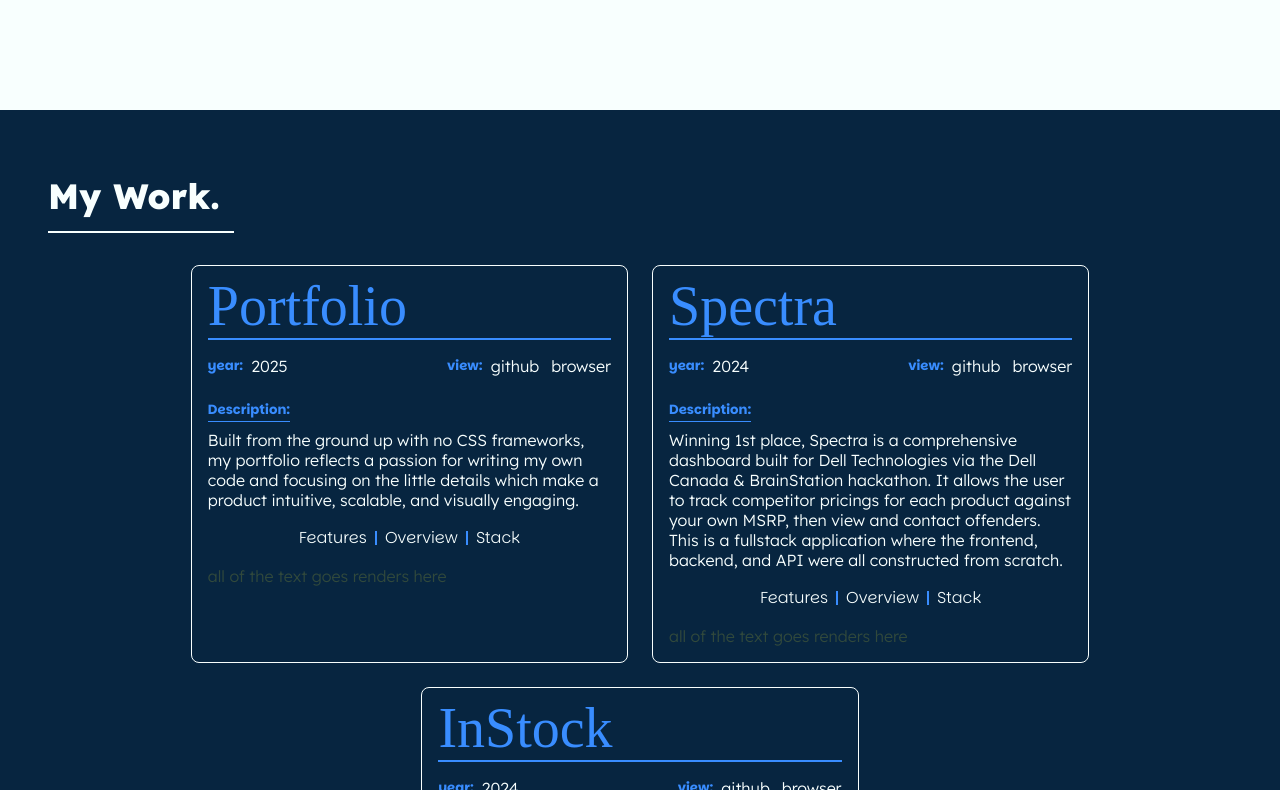
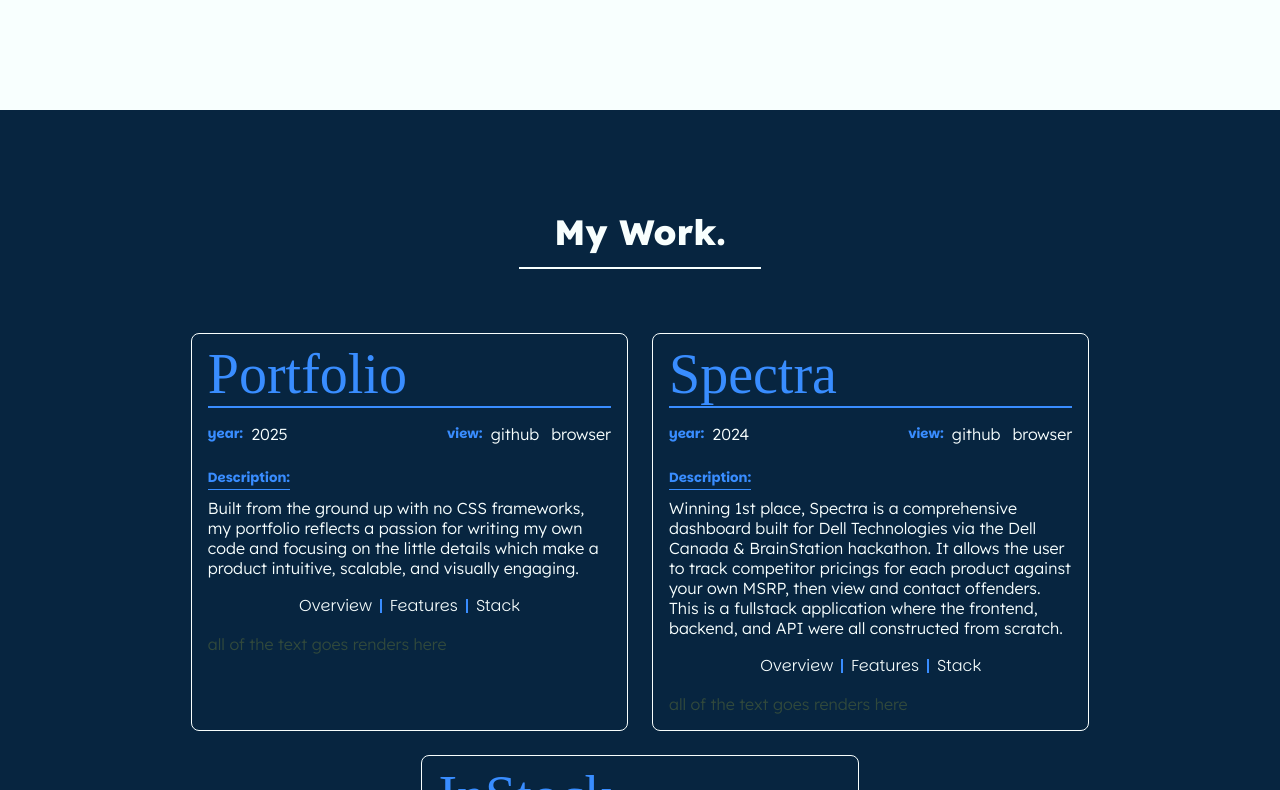
Before and after one commit to nickdoucette24/portfolio, a React (Create React App) app in the folder client/: page / in a window 1280 px wide. Shown: the part 1670-2460 px from the top of the page. Built offline with nearby package versions, Linux system fonts and the light colour scheme; a web font is replaced by a local one.

Commit message:
footer done, wrong branch.

```diff
--- a/client/src/components/Footer/Footer.js
+++ b/client/src/components/Footer/Footer.js
@@ -1,7 +1,23 @@
+import heartIcon from "../../assets/icons/heart-check.svg";
 import "./Footer.scss";
 
 const Footer = () => {
-  return <div>Footer</div>;
+  return (
+    <div className="footer">
+      <hr className="footer__divider" />
+      <div className="footer-container">
+        <div className="footer-container__icons">hi</div>
+        <p className="footer-container__copyright">
+          Handcrafted by me | Nicholas Doucette © 2025
+        </p>
+        <div className="footer-container__outro">
+          <p className="footer-container__made-with">Made with</p>
+          <img className="footer-container__heart-icon" src={heartIcon} />
+          <p className="footer-container__love">Love</p>
+        </div>
+      </div>
+    </div>
+  );
 };
 
 export default Footer;
--- a/client/src/components/Footer/Footer.scss
+++ b/client/src/components/Footer/Footer.scss
@@ -1,2 +1,81 @@
 @use "../../sass/partials/variables" as *;
 @use "../../sass/partials/mixins" as *;
+
+.footer {
+  background-color: $cloud;
+  width: 100%;
+  display: flex;
+  flex-direction: column;
+  align-items: center;
+
+  &__divider {
+    border: none;
+    border-top: 1px solid rgb(227, 227, 227);
+    width: 100%;
+  }
+}
+
+.footer-container {
+  display: flex;
+  flex-direction: column;
+  align-items: center;
+
+  &__icons {
+    margin: 3rem 0 1rem 0;
+  }
+
+  &__copyright {
+    @include p3;
+    font-family: Europa Light;
+  }
+
+  &__outro {
+    display: flex;
+    align-items: center;
+    margin: 1rem 0 4rem 0;
+  }
+
+  &__made-with {
+    @include p3;
+    font-family: Europa Light;
+  }
+
+  &__heart-icon {
+    width: 2rem;
+    margin: 0 0.25rem;
+    cursor: pointer;
+    transition: animation 0.3s ease;
+
+    &:hover {
+      animation: heartbeat 0.9s infinite;
+    }
+  }
+
+  &__love {
+    @include p2;
+    font-family: Europa bold;
+  }
+}
+
+// ? Keyframe Animations
+// Heartbeat animation for the /forthedogs link icon
+@keyframes heartbeat {
+  0% {
+    transform: scale(1);
+  }
+  20% {
+    transform: scale(1.15);
+  }
+  40% {
+    transform: scale(1);
+  }
+  60% {
+    transform: scale(1.15);
+  }
+  80% {
+    transform: scale(1);
+  }
+  100% {
+    transform: scale(1);
+  }
+}
--- a/client/src/components/Header/Header.scss
+++ b/client/src/components/Header/Header.scss
@@ -316,26 +316,3 @@
   filter: invert(52%) sepia(86%) saturate(3741%) hue-rotate(204deg)
     brightness(91%) contrast(92%);
 }
-
-// ? Keyframe Animations
-// Heartbeat animation for the /forthedogs link icon
-@keyframes heartbeat {
-  0% {
-    transform: scale(1);
-  }
-  20% {
-    transform: scale(1.1);
-  }
-  40% {
-    transform: scale(1);
-  }
-  60% {
-    transform: scale(1.1);
-  }
-  80% {
-    transform: scale(1);
-  }
-  100% {
-    transform: scale(1);
-  }
-}
--- a/client/src/components/ProjectCard/ProjectCard.js
+++ b/client/src/components/ProjectCard/ProjectCard.js
@@ -41,9 +41,9 @@ const ProjectCard = ({ title, description, year, browser, github }) => {
           <h5 className="project-card__label">Description:</h5>
           <p className="project-card__description">{description}</p>
           <ul className="project-card__mobile-nav">
+            <li className="project-card__mobile-nav--item">Overview</li>
+            <hr className="project-card__mobile-nav--divider" />
             <li className="project-card__mobile-nav--item">Features</li>
-            <hr className="project-card__mobile-nav--divider" />
-            <li className="project-card__mobile-nav--item">Overview</li>
             <hr className="project-card__mobile-nav--divider" />
             <li className="project-card__mobile-nav--item">Stack</li>
           </ul>
--- a/client/src/components/ProjectsSection/ProjectsSection.js
+++ b/client/src/components/ProjectsSection/ProjectsSection.js
@@ -1,9 +1,10 @@
-import { useState } from "react";
+import { useState, useRef } from "react";
 import ProjectCard from "../../components/ProjectCard/ProjectCard";
 import "./ProjectsSection.scss";
 
 const ProjectsSection = () => {
   const [showAll, setShowAll] = useState(false);
+  const containerRef = useRef(null);
   const projects = [
     {
       id: 1,
@@ -104,14 +105,32 @@ const ProjectsSection = () => {
 
   const handleShowMore = () => {
     setShowAll((prevState) => !prevState);
+    scrollToBottom();
   };
 
   const displayed = showAll ? projects : projects.slice(0, 3);
 
+  const scrollToBottom = () => {
+    // Use setTimeout to ensure DOM updates before scrolling
+    setTimeout(() => {
+      if (containerRef.current) {
+        const offsetTop = containerRef.current.offsetTop;
+        const containerHeight = containerRef.current.offsetHeight;
+
+        window.scrollTo({
+          top: offsetTop + containerHeight - window.innerHeight + 48,
+          behavior: "smooth",
+        });
+      }
+    }, 0);
+  };
+
   return (
-    <div className="projects">
-      <h2 className="projects__heading">My Work.</h2>
-      <hr className="projects__divider" />
+    <div className="projects" ref={containerRef}>
+      <div className="projects__heading-container">
+        <h2 className="projects__heading">My Work.</h2>
+        <hr className="projects__divider" />
+      </div>
       <div className="projects-container">
         {displayed.map((project) => (
           <ProjectCard
--- a/client/src/components/ProjectsSection/ProjectsSection.scss
+++ b/client/src/components/ProjectsSection/ProjectsSection.scss
@@ -4,10 +4,12 @@
 .projects {
   display: flex;
   flex-direction: column;
+  align-content: center;
   max-width: 45rem;
 
   @include laptop {
     max-width: 71.5rem;
+    align-items: center;
   }
 
   @include desktop {
@@ -21,21 +23,37 @@
     margin: 1rem 0 0 0;
   }
 
+  &__heading-container {
+    display: flex;
+    flex-direction: column;
+    width: 100%;
+
+    @include tablet {
+      padding: 0 2.25rem;
+    }
+
+    @include laptop {
+      padding: 0 2.75rem;
+      align-items: center;
+    }
+  }
+
   &__divider {
-    width: 8rem;
-    margin: 0.5rem 0;
+    width: 9rem;
+    margin: 0.5rem 0 1.5rem 0;
     border: 1px solid $cloud;
 
     @include mobile {
-      width: 8.5rem;
+      width: 9.5rem;
     }
 
     @include tablet {
-      width: 10rem;
+      width: 12rem;
+      margin-bottom: 2.5rem;
     }
 
     @include laptop {
-      width: 11.5rem;
+      width: 15rem;
     }
   }
 
@@ -53,6 +71,7 @@
     transition: transform 0.2s ease, color 0.3s ease-in-out,
       font-weight 0.3s ease-in-out;
     border: none;
+    margin-top: 3rem;
 
     @include laptop {
       margin-top: 2rem;
--- a/client/src/pages/LandingPage/LandingPage.js
+++ b/client/src/pages/LandingPage/LandingPage.js
@@ -5,34 +5,70 @@ import ProjectsSection from "../../components/ProjectsSection/ProjectsSection";
 import ContactSection from "../../components/ContactSection/ContactSection";
 import HeroCanvas from "../../components/HeroCanvas/HeroCanvas";
 import HeroSection from "../../components/HeroSection/HeroSection";
+import Footer from "../../components/Footer/Footer";
 import "./LandingPage.scss";
 
 const LandingPage = () => {
   const [isAboutVisible, setIsAboutVisible] = useState(false);
+  const [isProjectsVisible, setIsProjectsVisible] = useState(false);
+  const [isContactVisible, setIsContactVisible] = useState(false);
   const aboutSectionRef = useRef(null);
+  const projectsSectionRef = useRef(null);
+  const contactSectionRef = useRef(null);
 
   useEffect(() => {
+    const observerCallback = (entries, observer) => {
+      entries.forEach((entry) => {
+        if (entry.target === aboutSectionRef.current && entry.isIntersecting) {
+          setIsAboutVisible(true);
+          observer.unobserve(entry.target); // Stop observing once visible
+        }
+        if (
+          entry.target === projectsSectionRef.current &&
+          entry.isIntersecting
+        ) {
+          setIsProjectsVisible(true);
+          observer.unobserve(entry.target); // Stop observing once visible
+        }
+        if (
+          entry.target === contactSectionRef.current &&
+          entry.isIntersecting
+        ) {
+          setIsContactVisible(true);
+          observer.unobserve(entry.target); // Stop observing once visible
+        }
+      });
+    };
+
+    const observerOptions = {
+      root: null,
+      threshold: 0.2, // Trigger when 20% of the section is visible
+    };
+
     const observer = new IntersectionObserver(
-      ([entry]) => {
-        if (entry.intersectionRatio >= 0.2) {
-          setIsAboutVisible(true);
-        }
-      },
-      {
-        root: null,
-        threshold: 0.2,
-      }
+      observerCallback,
+      observerOptions
     );
 
-    const currentRef = aboutSectionRef.current;
-
-    if (currentRef) {
-      observer.observe(currentRef);
+    if (aboutSectionRef.current) {
+      observer.observe(aboutSectionRef.current);
+    }
+    if (projectsSectionRef.current) {
+      observer.observe(projectsSectionRef.current);
+    }
+    if (contactSectionRef.current) {
+      observer.observe(contactSectionRef.current);
     }
 
     return () => {
-      if (currentRef) {
-        observer.unobserve(currentRef);
+      if (aboutSectionRef.current) {
+        observer.unobserve(aboutSectionRef.current);
+      }
+      if (projectsSectionRef.current) {
+        observer.unobserve(projectsSectionRef.current);
+      }
+      if (contactSectionRef.current) {
+        observer.unobserve(contactSectionRef.current);
       }
     };
   }, []);
@@ -60,15 +96,26 @@ const LandingPage = () => {
         </div>
       </section>
       <section className="projects-section">
-        <div className="projects-wrapper">
-          <ProjectsSection />
+        <div
+          ref={projectsSectionRef}
+          className={`projects-wrapper ${
+            isProjectsVisible ? "projects-wrapper__visible" : ""
+          }`}
+        >
+          <ProjectsSection isVisible={isProjectsVisible} />
         </div>
       </section>
       <section className="contact-section">
-        <div className="contact-wrapper">
+        <div
+          ref={contactSectionRef}
+          className={`contact-wrapper ${
+            isContactVisible ? "contact-wrapper__visible" : ""
+          }`}
+        >
           <ContactSection />
         </div>
       </section>
+      <Footer />
     </div>
   );
 };
--- a/client/src/pages/LandingPage/LandingPage.scss
+++ b/client/src/pages/LandingPage/LandingPage.scss
@@ -9,6 +9,7 @@
   margin: auto;
   color: $brunswick;
   position: relative;
+  overflow: hidden;
 
   &__rotating-cube {
     perspective: 1000px;
@@ -135,29 +136,28 @@
   @include flex-centre;
   background-color: transparent;
   width: 100%;
-  padding: 1.5rem;
+  padding: 3rem 1.5rem;
   box-sizing: border-box;
 
   @include mobile {
-    padding: 1.75rem;
+    padding: 3rem 1.75rem;
   }
 
   @include tablet {
-    padding: 2.25rem 0;
+    padding: 5rem 2.25rem;
   }
 
   @include laptop {
-    padding-top: 2.75rem;
-  }
-
-  @include desktop {
-    padding: 2.75rem 3rem;
+    padding-top: 5rem;
   }
 }
 
 .projects-wrapper {
   display: flex;
   align-items: center;
+  opacity: 0;
+  transform: translateY(3rem);
+  transition: opacity 1s ease-out, transform 1s ease-out;
 
   @include tablet {
     max-width: 45rem;
@@ -174,6 +174,11 @@
     max-width: 85rem;
     min-width: 70rem;
   }
+
+  &__visible {
+    opacity: 1;
+    transform: translateY(0);
+  }
 }
 
 // ! Contact Section Styling
@@ -185,4 +190,12 @@
 
 .contact-wrapper {
   @include flex-centre;
+  opacity: 0;
+  transform: translateY(3rem);
+  transition: opacity 1s ease-out, transform 1s ease-out;
+
+  &__visible {
+    opacity: 1;
+    transform: translateY(0);
+  }
 }
--- a/client/src/sass/App.scss
+++ b/client/src/sass/App.scss
@@ -21,3 +21,17 @@ body {
 p {
   margin: 0;
 }
+
+/* Custom Scrollbar Styles */
+::-webkit-scrollbar {
+  width: 0.125rem; /* Width of the scrollbar */
+}
+
+::-webkit-scrollbar-thumb {
+  background-color: $superhero; /* The scroller's color */
+  border: none; /* Remove any default border */
+}
+
+::-webkit-scrollbar-track {
+  background-color: none; /* Track background */
+}
```
Also changed, not shown: client/src/assets/icons/heart-check.svg (added).
